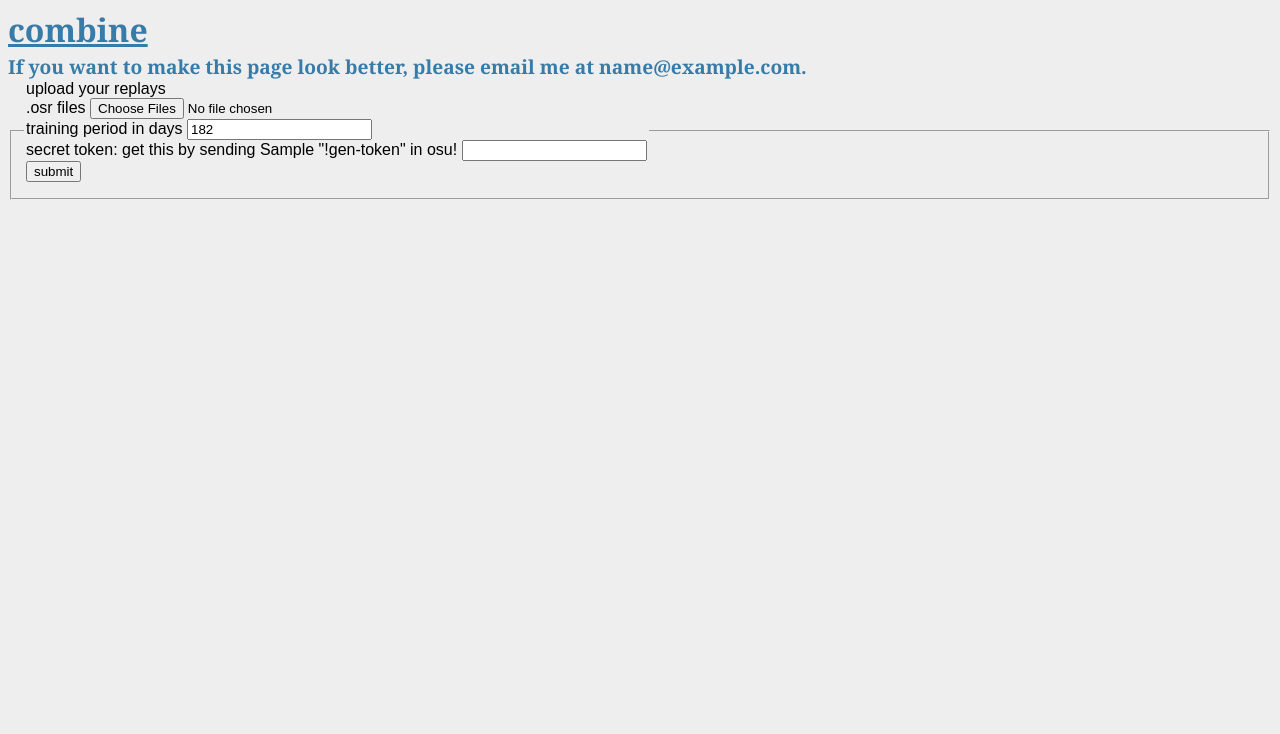
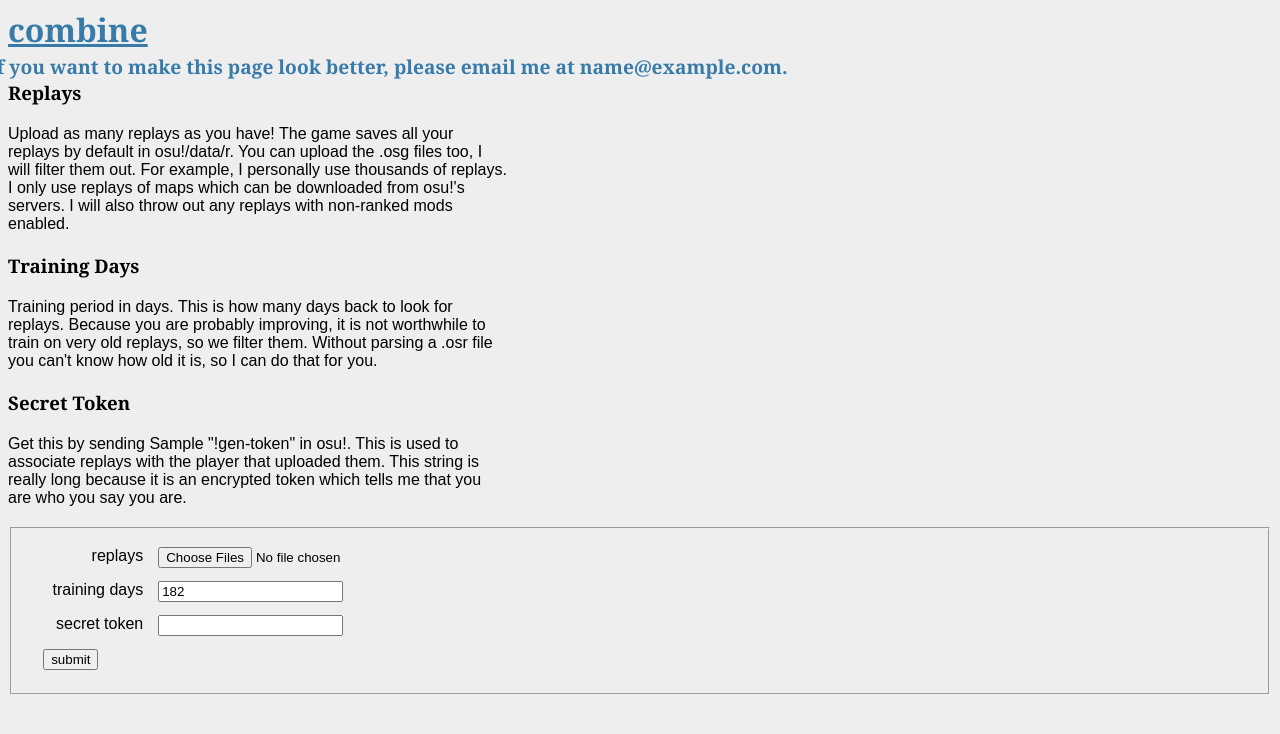
Before and after one commit to llllllllll/combine, a Python web app: template combine/server/templates/index.html in a window 1280 px wide. Shown: the top 734 px of the page. Run offline with Jinja, Linux system fonts and the light colour scheme; the template is opened without the code that fills it: most values are stand-ins (such as "Sample title", 1, 10 or a date in 2020).

Commit message:
ENH: i am a web developer now

```diff
--- a/combine/server/static/style.css
+++ b/combine/server/static/style.css
@@ -1,18 +1,64 @@
-body            { font-family: sans-serif; background: #eee; }
-a, h1, h2       { color: #377ba8; }
-h1, h2          { font-family: 'Georgia', serif; margin: 0; }
-h1              { border-bottom: 2px solid #eee; }
-h2              { font-size: 1.2em; }
+body {
+    font-family: sans-serif;
+    background: #eee;
+}
+a, h1, h2 {
+    color: #377ba8;
+}
+h1, h2, h3 {
+    font-family: 'Georgia', serif;
+    margin: 0;
+}
+h1 {
+    border-bottom: 2px solid #eee;
+}
+h2 {
+    font-size: 1.2em;
+    margin-left: -1em;
+}
 
-.page           { margin: 2em auto; width: 35em; border: 5px solid #ccc;
-                  padding: 0.8em; background: white; }
-.entries        { list-style: none; margin: 0; padding: 0; }
-.entries li     { margin: 0.8em 1.2em; }
-.entries li h2  { margin-left: -1em; }
-.add-entry      { font-size: 0.9em; border-bottom: 1px solid #ccc; }
-.add-entry dl   { font-weight: bold; }
-.metanav        { text-align: right; font-size: 0.8em; padding: 0.3em;
-                  margin-bottom: 1em; background: #fafafa; }
-.flash          { background: #cee5F5; padding: 0.5em;
-                  border: 1px solid #aacbe2; }
-.error          { background: #f0d6d6; padding: 0.5em; }
+.entry {
+    margin-top: 20px;
+    margin-bottom: 20px;
+    width: 500px
+}
+
+label {
+    float: left;
+    text-align: right;
+    margin-right: 15px;
+    width: 100px;
+}
+
+/* input, textarea, select { */
+/*     width: 500px; */
+/*     margin: 0; */
+
+/*     -webkit-box-sizing: border-box; /\* For legacy WebKit based browsers *\/ */
+/*     -moz-box-sizing: border-box; /\* For legacy (Firefox <29) Gecko based browsers *\/ */
+/*     box-sizing: border-box; */
+/* } */
+
+.page {
+    margin: 2em auto;
+    width: 35em;
+    border: 5px solid #ccc;
+    padding: 0.8em;
+    background: white;
+}
+
+.flash {
+    background: #cee5F5;
+    padding: 0.5em;
+    border: 1px solid #aacbe2;
+}
+.error {
+    background: #f0d6d6;
+    padding: 0.5em;
+}
+
+.form-group {
+    list-style: none;
+    margin: 0.8em 1.2em;
+    padding: 0;
+}
--- a/combine/server/templates/index.html
+++ b/combine/server/templates/index.html
@@ -1,9 +1,10 @@
 <!DOCTYPE html>
 <title>combine</title>
+<link rel=stylesheet type=text/css href="{{ url_for('static', filename='style.css') }}">
 
 {% with messages = get_flashed_messages() %}
   {% if messages %}
-    <ul class=flashes>
+    <ul class=flash>
     {% for message in messages %}
       <li>{{ message }}</li>
     {% endfor %}
@@ -17,35 +18,61 @@
   </a>
 </h1>
 
-<link rel=stylesheet type=text/css href="{{ url_for('static', filename='style.css') }}">
 
 <h2>
   If you want to make this page look better, please email me at
   {{ email_address }}.
 </h2>
 
+<h3>Replays</h3>
+
+<div class="entry">
+Upload as many replays as you have! The game saves all your replays by default
+in osu!/data/r. You can upload the .osg files too, I will filter them out. For
+example, I personally use thousands of replays.
+
+I only use replays of maps which can be downloaded from osu!'s servers. I will
+also throw out any replays with non-ranked mods enabled.
+</div>
+
+<h3>Training Days</h3>
+
+<div class="entry">
+Training period in days. This is how many days back to look for replays. Because
+you are probably improving, it is not worthwhile to train on very old replays,
+so we filter them. Without parsing a .osr file you can't know how old it is, so
+I can do that for you.
+</div>
+
+<h3>Secret Token</h3>
+
+<div class="entry">
+Get this by sending {{ bot_user }} "!gen-token" in osu!.
+
+This is used to associate replays with the player that uploaded them. This
+string is really long because it is an encrypted token which tells me that you
+are who you say you are.
+</div>
+
 <form action="/train" method="post" enctype=multipart/form-data>
   <fieldset>
-    <legend>
-      upload your replays
-
     <div class="form-group">
       <label for="replays">
-        .osr files
+        replays
       </label>
       <input name=replays type=file multiple required>
     </div>
 
     <div class="form-group">
       <label for="training-days">
-        training period in days
+        training days
       </label>
       <input name="training-days" type=number value=182 min=0 required>
     </div>
 
     <div class="form-group">
       <label for="token">
-        secret token: get this by sending {{ bot_user }} "!gen-token" in osu!
+        secret token
       </label>
       <input name="token" type=text required>
     </div>
```
